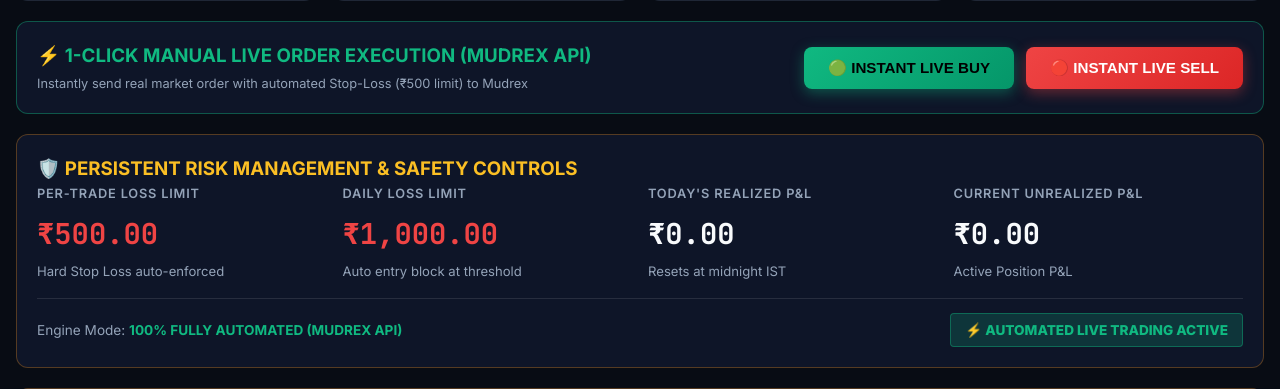
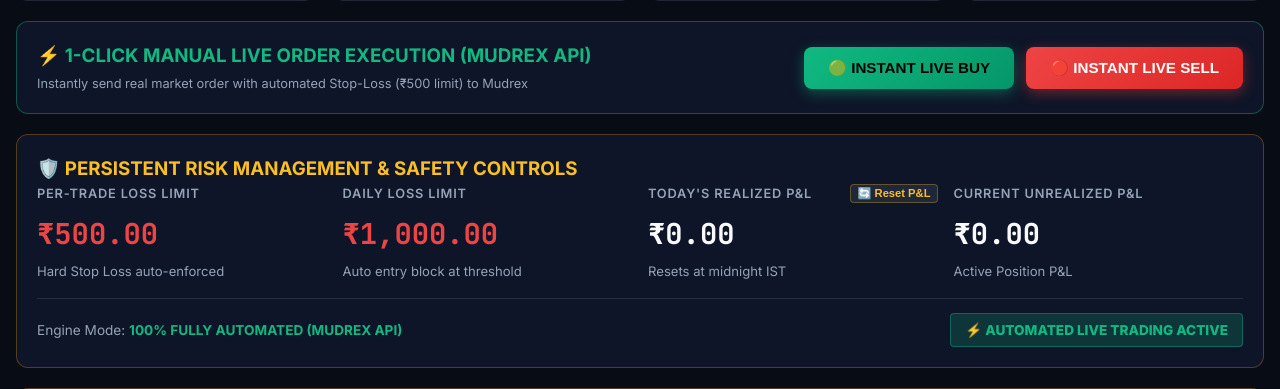
Before and after one commit to DrYogeshBhardwaj/crudeoil-trading-v2, a FastAPI app: page /bitcoin/live in a window 1280 px wide. Shown: the part 602-991 px from the top of the page. Run offline with FastAPI, Linux system fonts and the light colour scheme; data that the repository does not hold is empty.

Commit message:
Deploy reset-pnl endpoint and live position persistence fixes

```diff
--- a/bitcoin_live_engine.py
+++ b/bitcoin_live_engine.py
@@ -401,6 +401,15 @@ class BitcoinLiveEngine:
         self.consecutive_api_failures = 0
         self.save_settings()
 
+    def reset_daily_pnl(self):
+        """Resets daily realized P&L and daily loss limit flag."""
+        self.today_realized_pnl = 0.0
+        self.daily_loss_limit_hit = False
+        self.circuit_breaker_tripped = False
+        self.circuit_breaker_reason = ""
+        self.save_settings()
+        print(f"[{datetime.now()}] [RESET DAILY P&L] Reset today's P&L to ₹0.00.")
+
     def are_new_entries_allowed(self) -> Tuple[bool, str]:
         """Checks whether new trade entries are allowed based on strict risk rules."""
         if not self.live_trading_enabled:
--- a/main.py
+++ b/main.py
@@ -209,6 +209,15 @@ async def reset_bitcoin_live_circuit_breaker():
     return JSONResponse({
         "status": "SUCCESS",
         "message": "Bitcoin Live Engine Emergency Circuit Breaker reset successfully."
+    })
+
+@app.post("/api/bitcoin/live/reset-pnl")
+async def reset_bitcoin_live_pnl():
+    """Manually resets today's realized P&L and daily loss limit flags."""
+    BITCOIN_LIVE_ENGINE.reset_daily_pnl()
+    return JSONResponse({
+        "status": "SUCCESS",
+        "message": "Bitcoin Live Engine Daily Realized P&L reset to ₹0.00."
     })
 
 @app.post("/api/bitcoin/live/toggle-trading")
--- a/templates/bitcoin_live.html
+++ b/templates/bitcoin_live.html
@@ -301,7 +301,10 @@
                 <div class="card-sub">Auto entry block at threshold</div>
             </div>
             <div>
-                <div class="card-title">Today's Realized P&L</div>
+                <div class="card-title">
+                    <span>Today's Realized P&L</span>
+                    <button onclick="resetDailyPnL()" style="background:rgba(255,255,255,0.08); color:#fbbf24; border:1px solid rgba(251,191,36,0.3); padding:2px 6px; border-radius:4px; font-size:0.7rem; font-weight:700; cursor:pointer;">🔄 Reset P&L</button>
+                </div>
                 <div class="card-val" id="disp_today_pnl">₹0.00</div>
                 <div class="card-sub">Resets at midnight IST</div>
             </div>
@@ -497,6 +500,17 @@
         }
     }
 
+    async function resetDailyPnL() {
+        try {
+            const resp = await fetch('/api/bitcoin/live/reset-pnl', { method: 'POST' });
+            const res = await resp.json();
+            alert(res.message);
+            updateDashboard();
+        } catch(e) {
+            alert('Error resetting daily P&L: ' + e);
+        }
+    }
+
     setInterval(updateDashboard, 3000);
     updateDashboard();
 </script>
```
